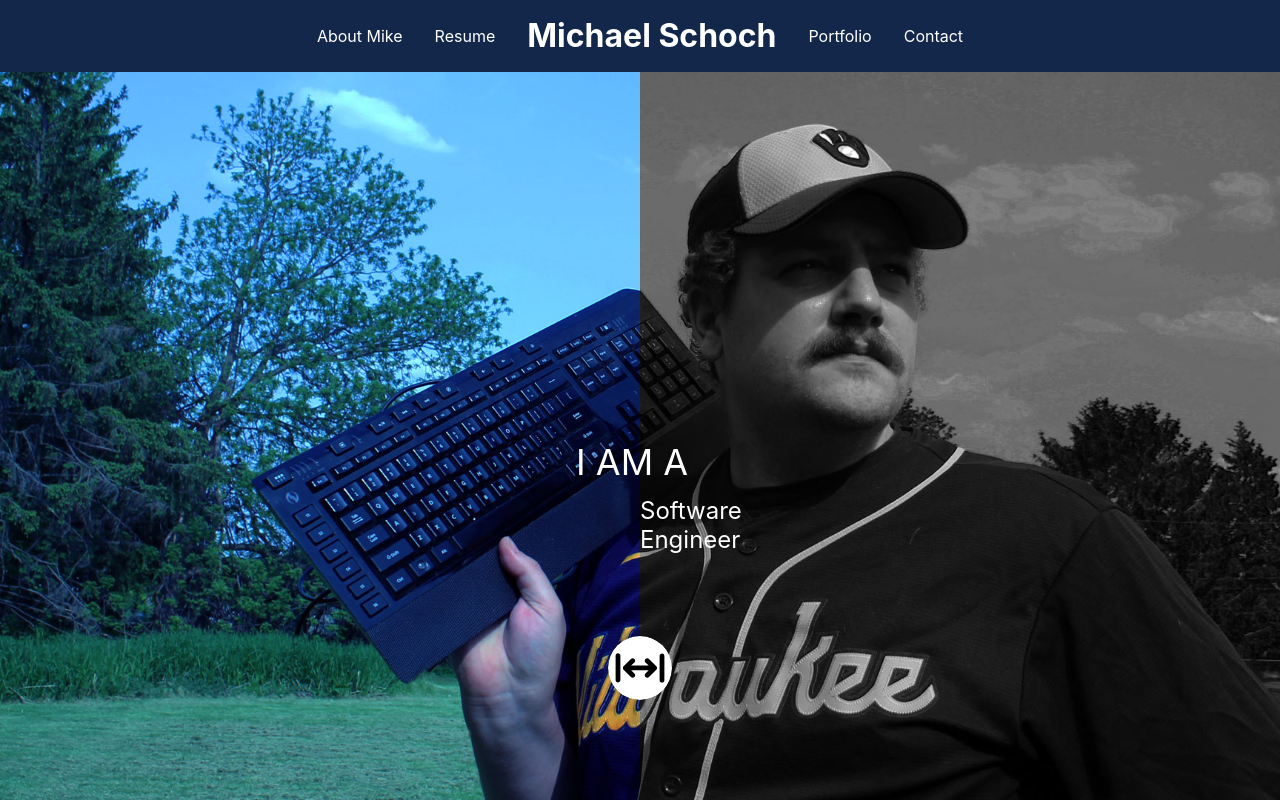
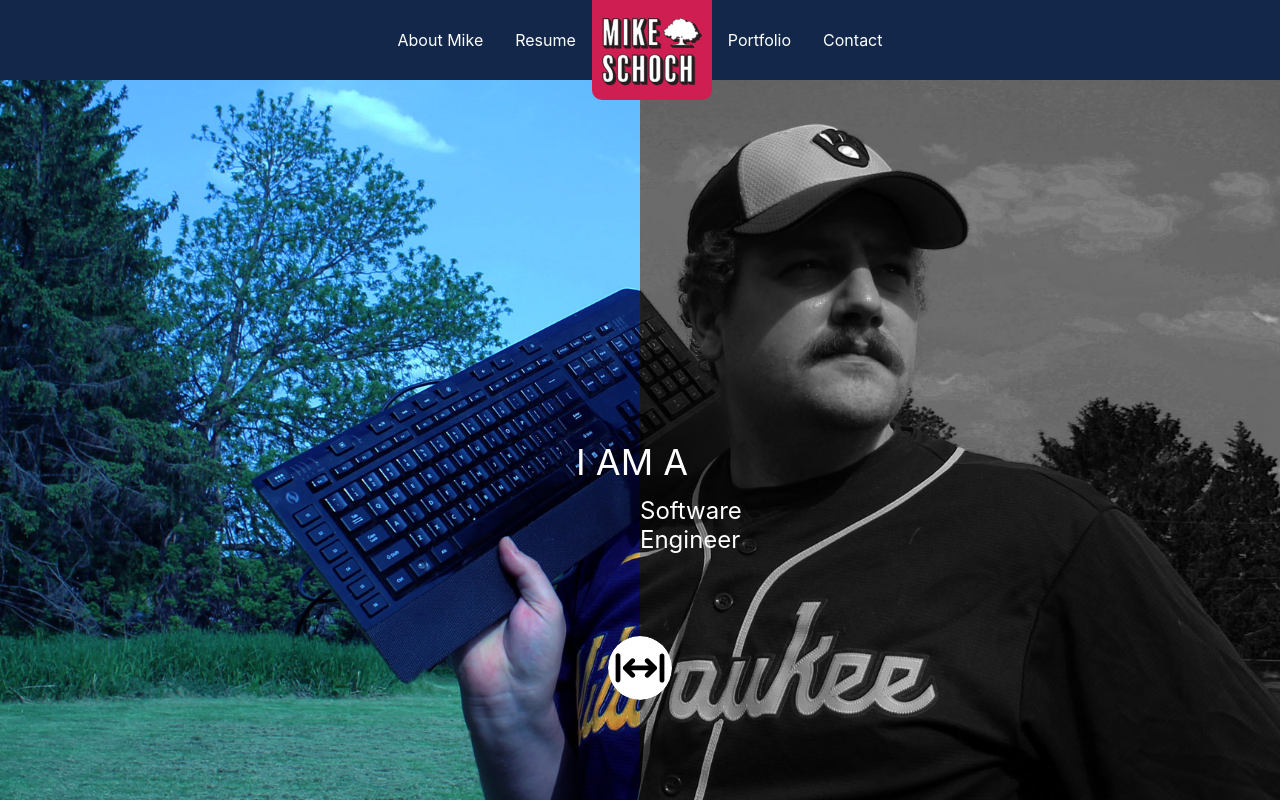
Before and after one commit to michael-schoch/personal-website, a React (Create React App) app: page / in a window 1280 px wide. Built offline with nearby package versions, Linux system fonts and the light colour scheme.

Commit message:
Logo Styling, Menu Refactor

```diff
--- a/src/App.tsx
+++ b/src/App.tsx
@@ -1,17 +1,12 @@
 import styled from "styled-components";
 import { BackgroundSlider } from "./background-slider";
+import { Menu } from "./menu";
 
 function App() {
   return (
     <AppContainer>
       <Float>I AM A</Float>
-      <Header>
-        <Link href="mike">About Mike</Link>
-        <Link href="resume">Resume</Link>
-        <Title>Michael Schoch</Title>
-        <Link href="#">Portfolio</Link>
-        <Link href="#">Contact</Link>
-      </Header>
+      <Menu />
       <BackgroundSlider />
     </AppContainer>
   );
@@ -37,28 +32,4 @@
   overflow: hidden;
 `;
 
-const Header = styled.div`
-  display: flex;
-  justify-content: center;
-  align-items: center;
-  height: 80px;
-  background-color: #12274a;
-  width: 100%;
-  padding: 0 32px;
-  box-sizing: border-box;
-`;
-
-const Title = styled.h1`
-  display: flex;
-  color: white;
-  margin: 0 16px;
-`;
-
-const Link = styled.a`
-  color: white;
-  text-decoration: none;
-  text-align: center;
-  margin: 0 16px;
-`;
-
 export default App;
--- /dev/null
+++ b/src/menu.tsx
@@ -0,0 +1,60 @@
+import styled from "styled-components";
+import logo from "./img/logo.svg";
+
+export const Menu = () => {
+  return (
+    <Header>
+      <StyledLink href="mike">About Mike</StyledLink>
+      <StyledLink href="resume">Resume</StyledLink>
+      <Title>Michael Schoch</Title>
+      <LogoContainer>
+        <Logo src={logo} />
+      </LogoContainer>
+      <StyledLink href="#">Portfolio</StyledLink>
+      <StyledLink href="#">Contact</StyledLink>
+    </Header>
+  );
+};
+
+const Header = styled.div`
+  position: absolute;
+  top: 0;
+  left: 0;
+  display: flex;
+  justify-content: center;
+  align-items: center;
+  height: 80px;
+  background-color: #12274a;
+  width: 100%;
+  padding: 0 32px;
+  box-sizing: border-box;
+`;
+
+const Logo = styled.img`
+  width: 100px;
+  display: flex;
+  margin-top: 25px;
+`;
+
+const LogoContainer = styled.div`
+  width: 120px;
+  height: 120px;
+  background: #cf1e51;
+  display: flex;
+  align-items: center;
+  justify-content: center;
+  border-radius: 0 0 10px 10px;
+`;
+
+const Title = styled.h1`
+  display: none;
+  color: white;
+  margin: 0 16px;
+`;
+
+const StyledLink = styled.a`
+  color: white;
+  text-decoration: none;
+  text-align: center;
+  margin: 0 16px;
+`;
```
Also changed, not shown: src/img/logo.svg (added).
